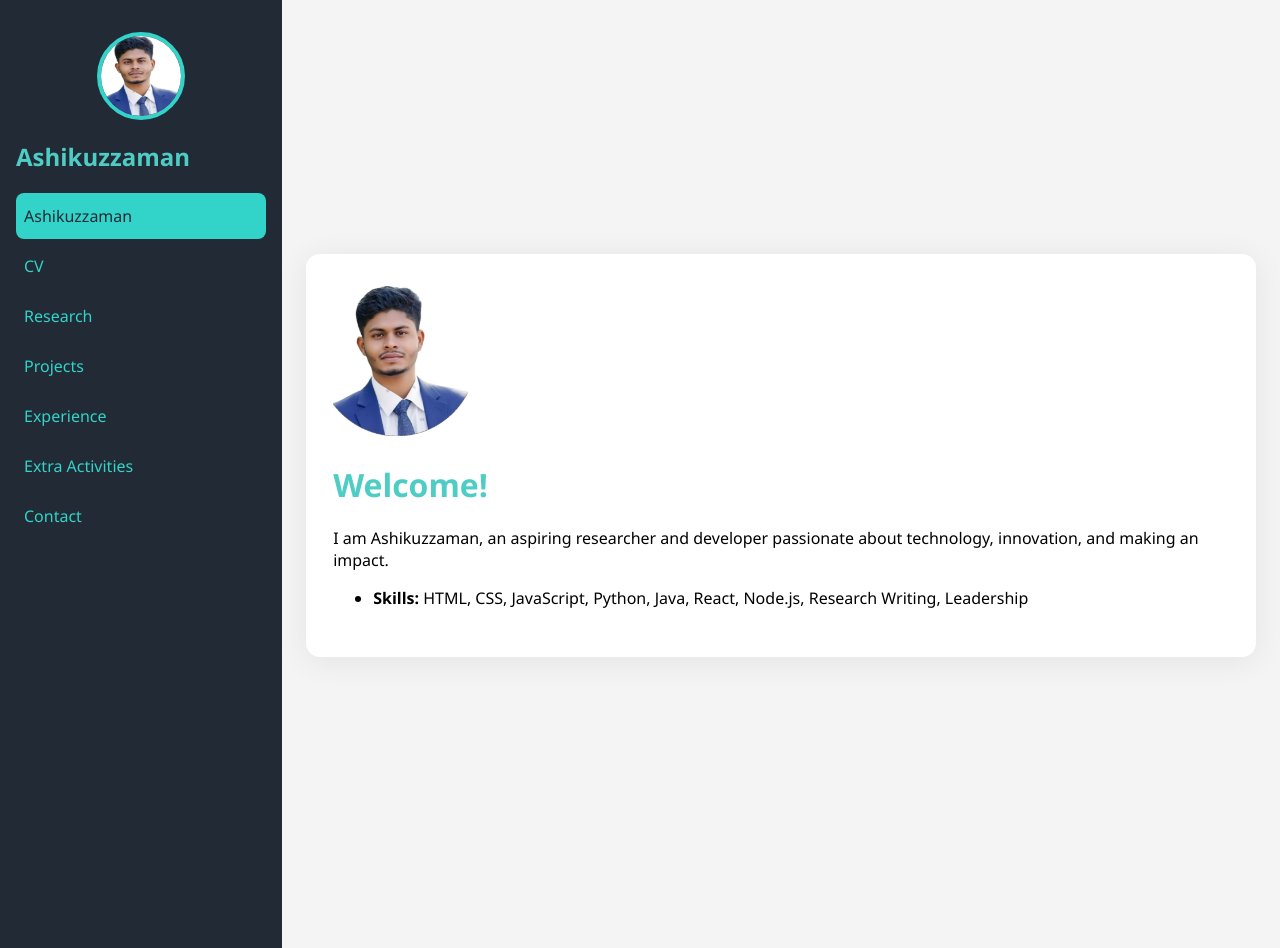
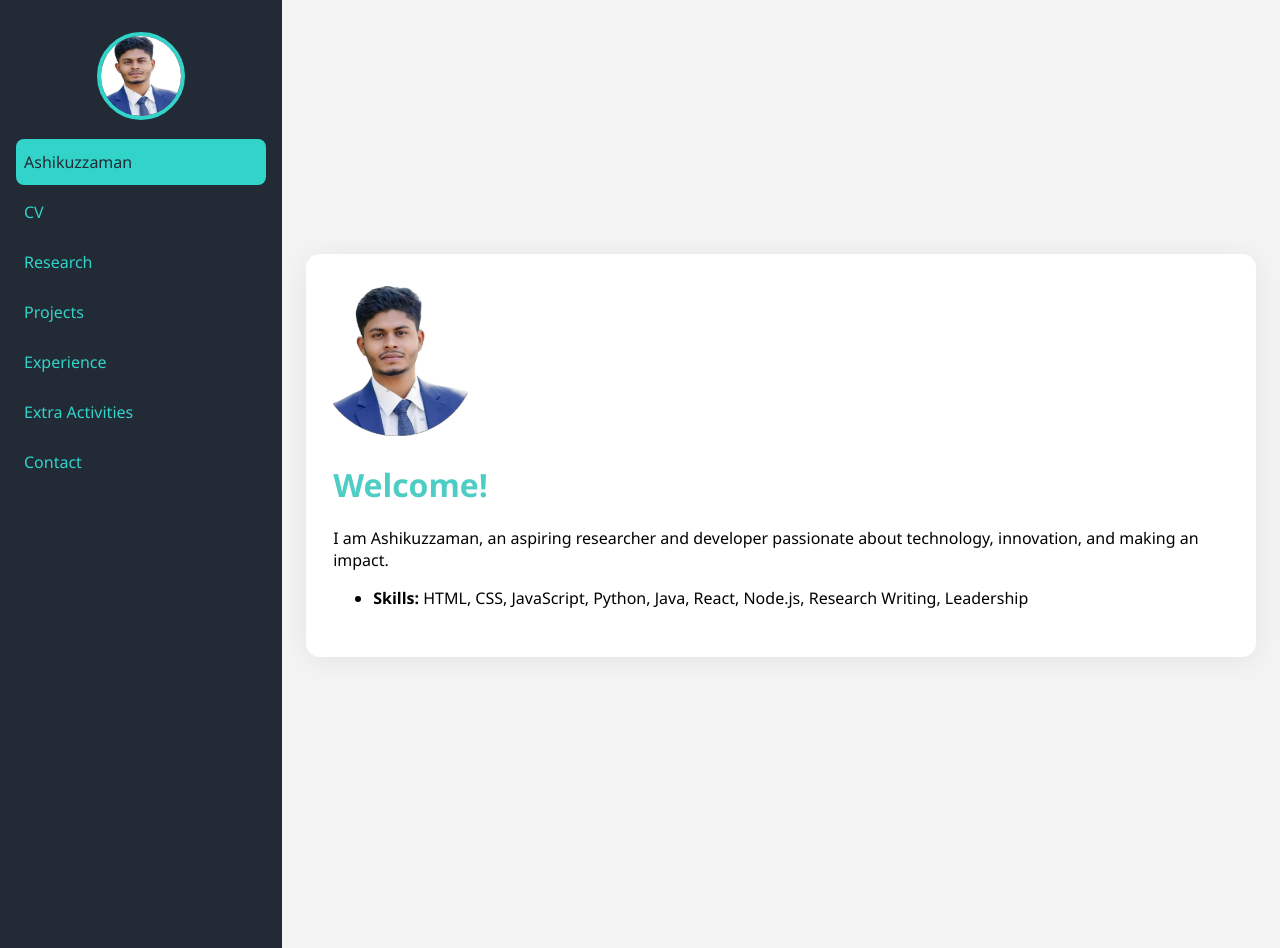
Before and after one commit to Ashikuzzaman026/ashikuzzaman026.github.io, a Jekyll site: the page built from index.md, in a window 1280 px wide. Built offline with Jekyll 4.4.1, drawn with Linux system fonts in a browser that asks for light colours.

Commit message:
Update sidebar.html

```diff
--- a/_includes/sidebar.html
+++ b/_includes/sidebar.html
@@ -7,7 +7,7 @@
 <!-- Sidebar -->
 <div class="sidebar" id="sidebar">
   <img src="/profile.jpg" class="profile-img" alt="Profile Picture">
-  <h2>Ashikuzzaman</h2>
+
   <nav>
     <a href="/" {% if page.url == "/" %}class="active"{% endif %}>Ashikuzzaman</a>
     <a href="/cv" {% if page.url == "/cv" %}class="active"{% endif %}>CV</a>
```
